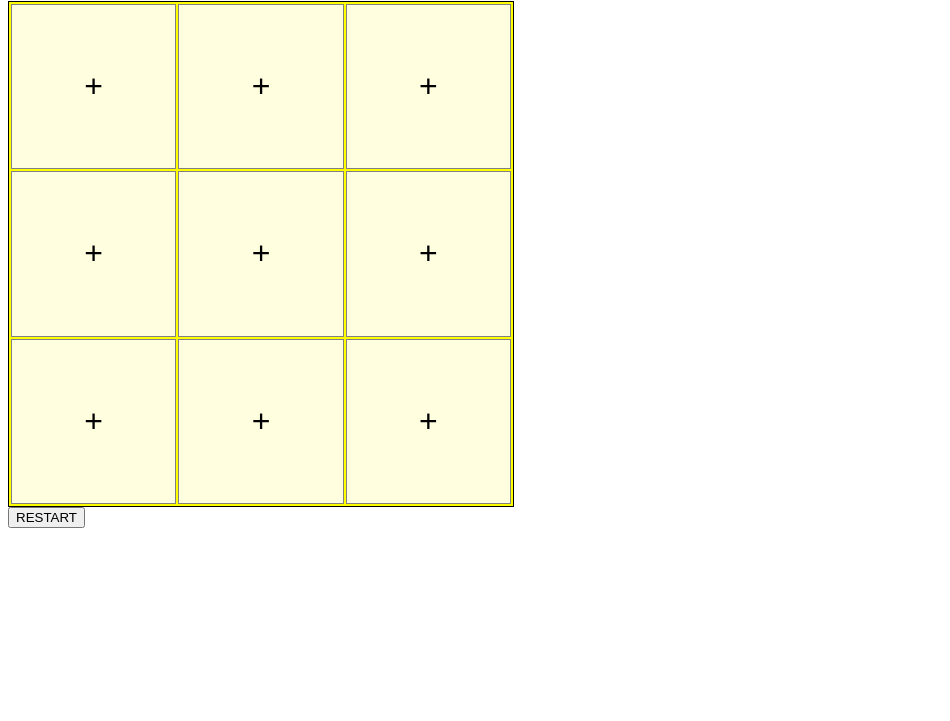
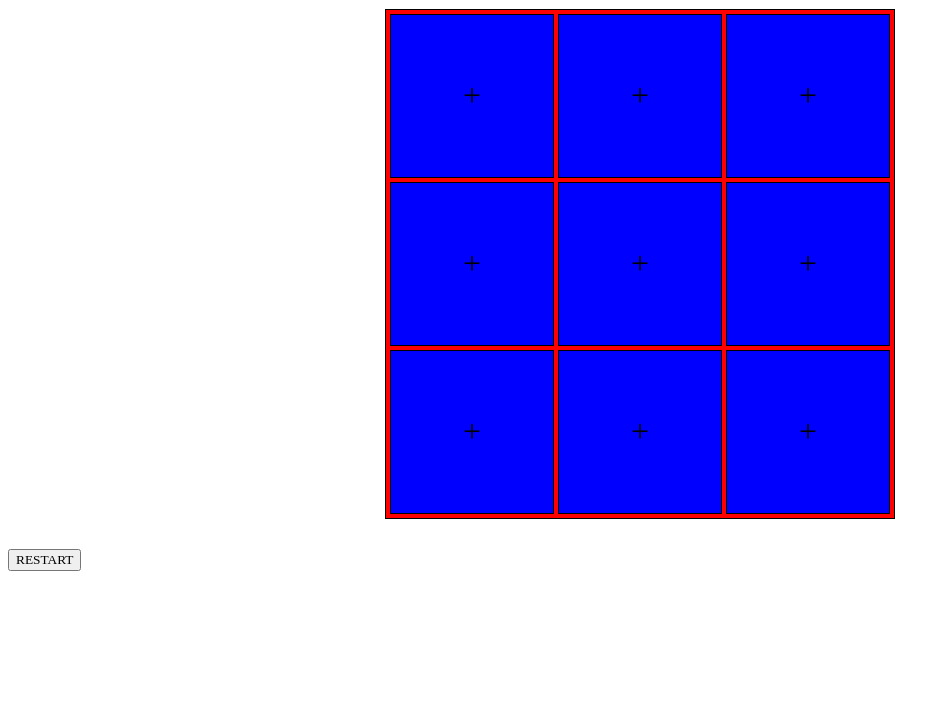
Before and after one commit to AlexVNep/ticTacToe, a plain HTML site: page index.html in a window 1280 px wide. Shown: the part 79-800 px from the top of the page, without its empty margins (0-950 px from the left). Drawn offline with Linux system fonts and the light colour scheme.

Commit message:
update styling

```diff
--- a/script.js
+++ b/script.js
@@ -246,6 +246,7 @@ restartButton.addEventListener('click', resetHandler);
 function winMessage(){
   if(winner === 'game over'){
     console.log('Winner')
+    winMsg.classList.add('result');
     winMsg.textContent = `${game.getActivePlayer().name} WINS`;
     restartButton.parentNode.insertBefore(winMsg, restartButton.nextSibling);
   } else if(winner === 'tie'){
--- a/style.css
+++ b/style.css
@@ -1,3 +1,11 @@
+*{
+  font-family: 'Times New Roman', 'Arial Narrow', Arial, sans-serif, Times, serif;
+}
+.container{
+  display: flex;
+  align-items: center;
+  flex-direction: column;
+}
 .board {
     display: grid;
     height: 500px;
@@ -5,9 +13,9 @@
     grid-template-columns: repeat(3, 1fr);
     grid-template-rows: repeat(3, 1fr);
     border: 1px solid black;
-    gap: 2px;
-    padding: 2px;
-    background-color: yellow;
+    gap: 4px;
+    padding: 4px;
+    background-color: red;
   }
 
   .cell {
@@ -16,7 +24,15 @@
     align-items: center;
     text-align: center;
     font-size: 2rem;
-    border: 1px solid grey;
-    background: lightyellow;
+    border: 1px solid black;
+    background: blue;
     cursor: pointer;
   }
+
+.restart{
+  margin-top: 30px;
+}
+
+.result{
+  margin-top: 30px;
+}
```
